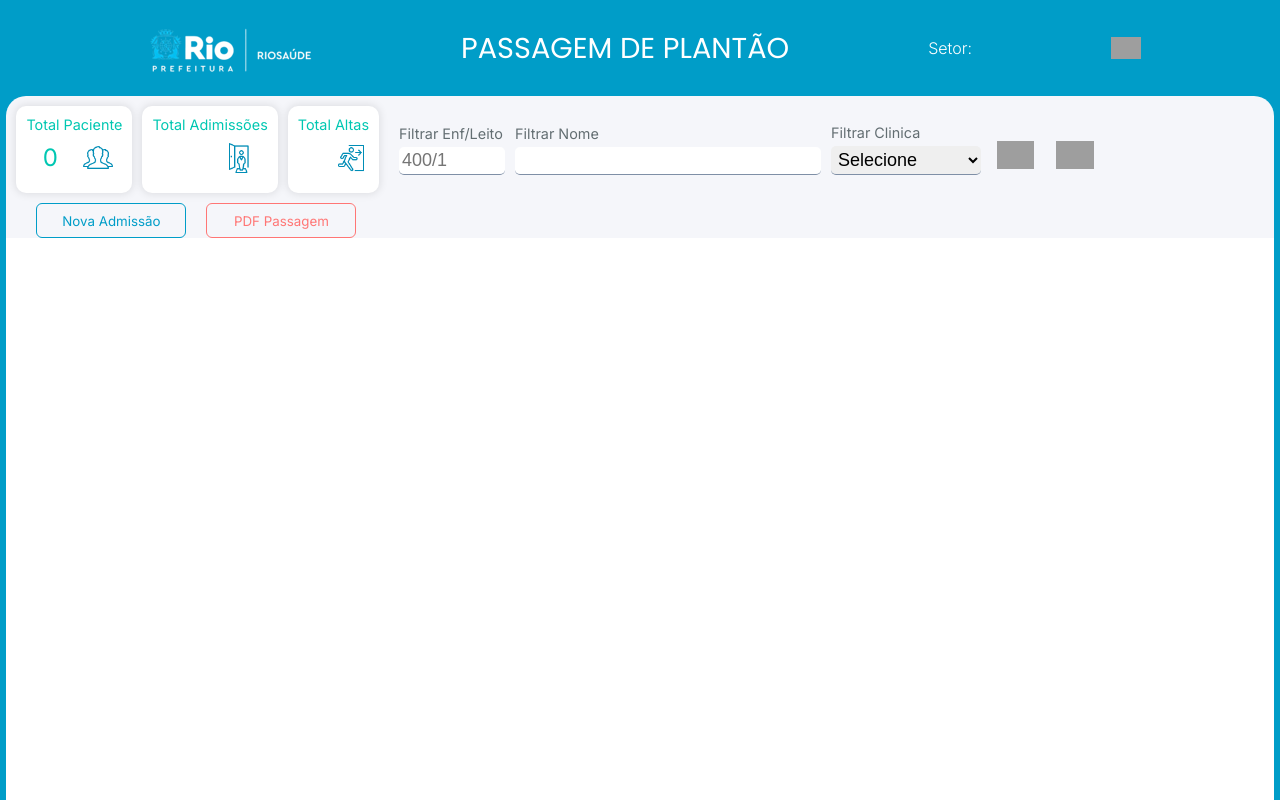
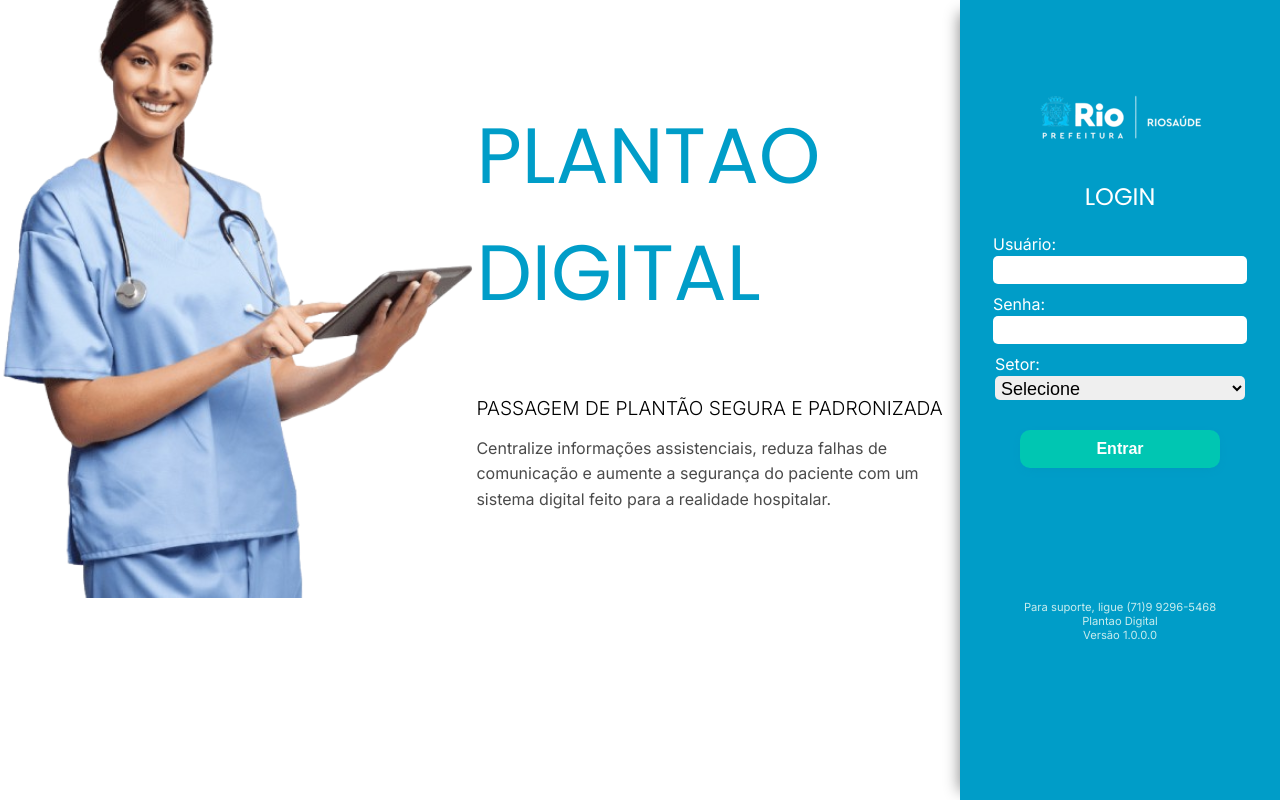
Before and after one commit to vinirms/plantaodigital, a React (Vite) app: page / in a window 1280 px wide. Built offline with nearby package versions, Linux system fonts and the light colour scheme; grey boxes are pictures that could not be loaded.

Commit message:
ajuste do pagina app usada para ajustar a resposividade

```diff
--- a/src/App.jsx
+++ b/src/App.jsx
@@ -7,7 +7,7 @@
   return (
     <BrowserRouter>
       <Routes>
-        <Route path="/" element={<Home />} />
+        <Route path="/" element={<Landing />} />
 
         <Route
           path="/Home"
```
